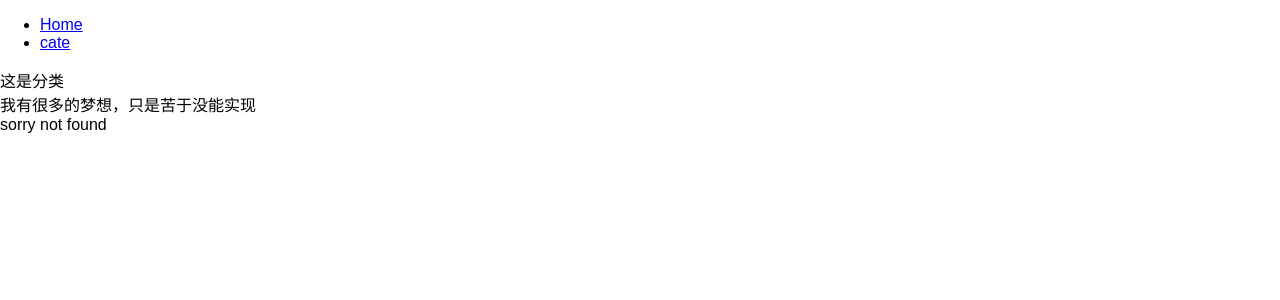
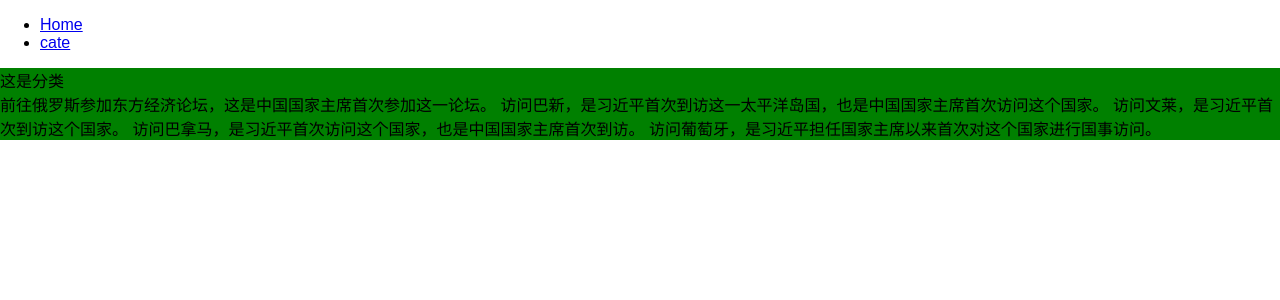
Before and after one commit to zhangolve/js-code-lab, a React (Create React App) app in the folder React/awesome-react-create-app/: page /#/cate in a window 1280 px wide. Before the commit this address had no page. Shown: the top 300 px of the page. Built offline with nearby package versions, Linux system fonts and the light colour scheme.

Commit message:
react animation with react-router

```diff
--- a/React/awesome-react-create-app/src/App.js
+++ b/React/awesome-react-create-app/src/App.js
@@ -1,15 +1,25 @@
 import React, {Component} from 'react';
-import './App.css';
 
 class App extends Component {
   render() {
     return(
-      <div>
+      <div className="red">
         <div>
           这是首页
         </div>
         <div className="text">
-          我有很多的梦想，只是苦于没能实现
+        亮点三：创下多个第一
+
+今年习近平四次踏出国门的行程，创下了多个第一次。
+
+今年出访的首站阿联酋，是习近平再次当选中国国家主席后访问的第一个阿拉伯国家。
+
+习近平访问塞内加尔期间，双方签署“一带一路”合作文件，塞内加尔成为西非首个签署这一文件的国家。
+
+习近平访问卢旺达，这是中国国家主席首次访问这个国家。
+
+
+
         </div>
       </div>
     );
--- a/React/awesome-react-create-app/src/Cate.js
+++ b/React/awesome-react-create-app/src/Cate.js
@@ -3,12 +3,21 @@ import React, { Component } from 'react'
 export default class Cate extends Component {
     render() {
         return(
-            <div>
+            <div className="green">
             <div>
                 这是分类
             </div>
             <div className="text">
-                我有很多的梦想，只是苦于没能实现
+
+                前往俄罗斯参加东方经济论坛，这是中国国家主席首次参加这一论坛。
+
+                访问巴新，是习近平首次到访这一太平洋岛国，也是中国国家主席首次访问这个国家。
+
+                访问文莱，是习近平首次到访这个国家。
+
+                访问巴拿马，是习近平首次访问这个国家，也是中国国家主席首次到访。
+
+                访问葡萄牙，是习近平担任国家主席以来首次对这个国家进行国事访问。
             </div>
             </div>
         );
--- a/React/awesome-react-create-app/src/Routes.js
+++ b/React/awesome-react-create-app/src/Routes.js
@@ -1,6 +1,6 @@
 // src/routes.js
 import React from 'react';
-import {  Route, Link} from 'react-router-dom';
+import {  Route, Link, Switch} from 'react-router-dom';
 import App from './App';
 import Cate from './Cate';
 import { TransitionGroup, CSSTransition } from "react-transition-group";
@@ -10,7 +10,10 @@ import NotFound from './NotFound';
 import './animate.css';
 
 const Routes = () => (
-  <div>
+  <Route
+  render={({ location }) =>
+  (
+    <div>
     <ul>
           <li>
             <Link to="/">Home</Link>
@@ -19,24 +22,23 @@ const Routes = () => (
             <Link to="/cate">cate</Link>
           </li>
     </ul>
-    <Route>
     <TransitionGroup>
     <CSSTransition
-      key={location.key}
+      key={location.pathname}
       classNames="fade"
       timeout={300}
     >
-    <switch>
+    <Switch>
         <Route exact path="/" component={App} />
         <Route exact path="/cate" component={Cate}/>
         <Route exact path="/life-cycle" component={BtnContainer}/>
         <Route  path="/sort-numbers" component={SortNumber} />
         <Route path="*"  component={NotFound}/>
-    </switch>
+    </Switch>
     </CSSTransition>
     </TransitionGroup>
-    </Route>
-  </div>
+  </div>)}
+  />
 );
 
 export default Routes;
--- a/React/awesome-react-create-app/src/index.css
+++ b/React/awesome-react-create-app/src/index.css
@@ -3,3 +3,12 @@ body {
   padding: 0;
   font-family: sans-serif;
 }
+
+
+.red {
+  background-color: red;
+}
+
+.green {
+  background-color: green;
+}
--- a/React/awesome-react-create-app/src/index.js
+++ b/React/awesome-react-create-app/src/index.js
@@ -1,12 +1,12 @@
 import React from 'react';
 import ReactDOM from 'react-dom';
 import Routes  from './Routes';
-import { HashRouter} from 'react-router-dom';
+import { HashRouter as Router} from 'react-router-dom';
 import './index.css';
 
 ReactDOM.render(
-   <HashRouter>
+   <Router>
       <Routes  />
-  </HashRouter>,
+  </Router>,
   document.getElementById('root')
 );
```
